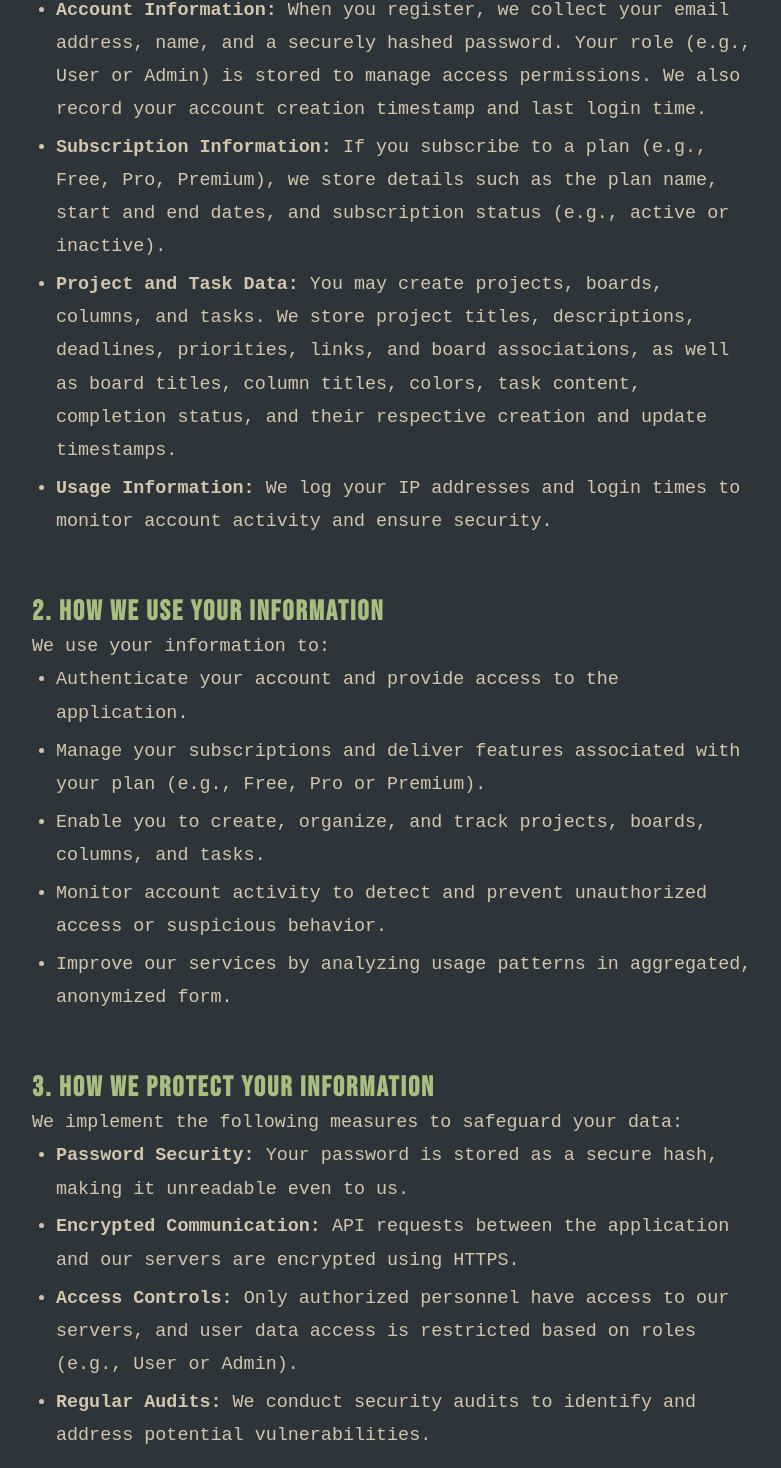
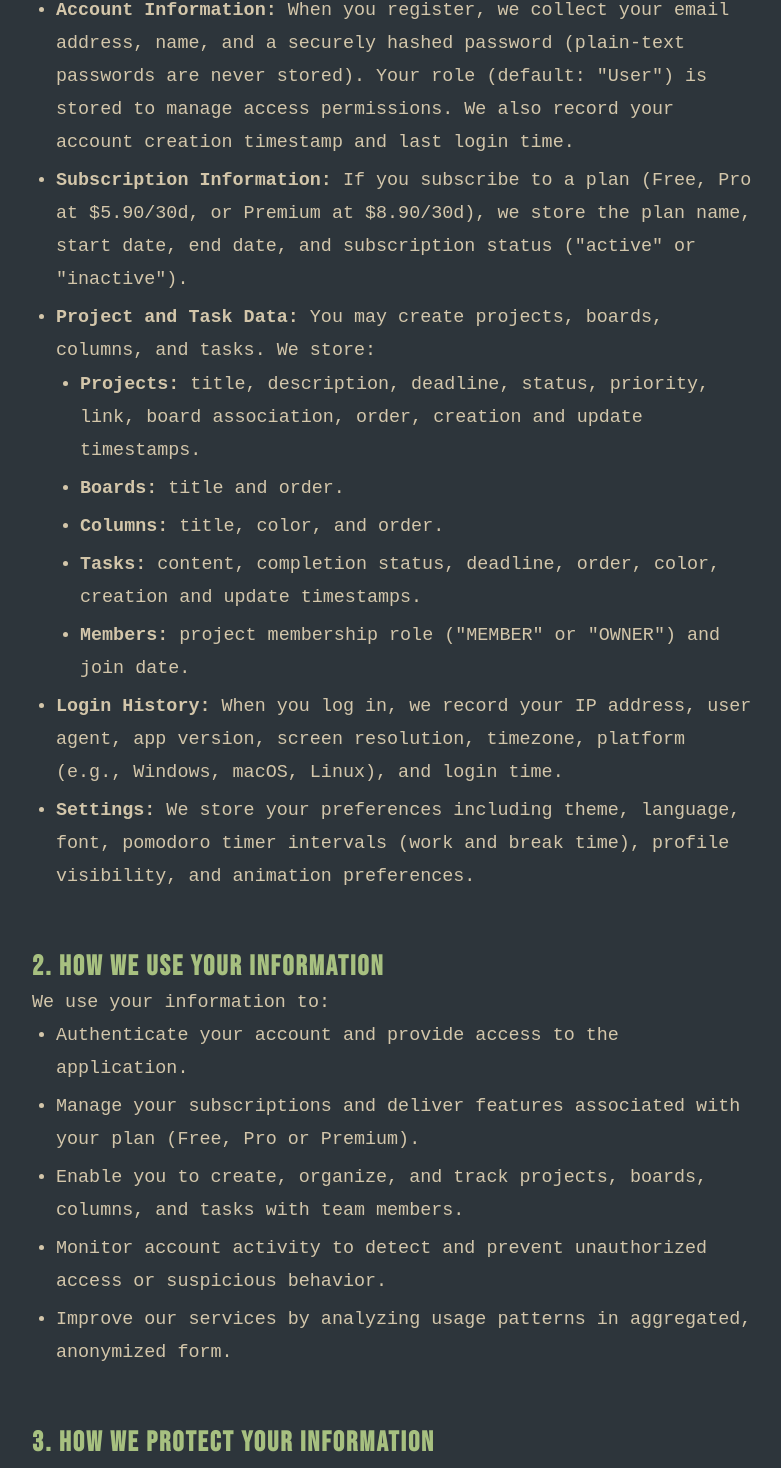
Before and after one commit to OwlDevHub/owl_website, a React (Create React App) app: page /privacy in a window 1280 px wide. Shown: the part 599-2067 px from the top of the page, without its empty margins (248-1029 px from the left). Built offline with nearby package versions, Linux system fonts and the light colour scheme; a web font is replaced by a local one.

Commit message:
docs: update Terms and Privacy for backend model

```diff
--- a/src/components/pages/PrivacyPage.jsx
+++ b/src/components/pages/PrivacyPage.jsx
@@ -8,7 +8,7 @@ const PrivacyPage = () => {
         <Link to="/" className="back-link">← Back to Home</Link>
         <h1>Privacy Policy</h1>
         <p>
-          We are committed to protecting your privacy. This Privacy Policy explains how we collect, use, store, and protect your personal information when you use our application. By using our service, you agree to the practices described in this policy.
+          We are committed to protecting your privacy. This Privacy Policy explains how we collect, use, store, and protect your personal information when you use OWL. By using our service, you agree to the practices described in this policy.
         </p>
 
         <section>
@@ -17,10 +17,19 @@ const PrivacyPage = () => {
             We collect the following types of information to provide and improve our services:
           </p>
           <ul>
-            <li><strong>Account Information:</strong> When you register, we collect your email address, name, and a securely hashed password. Your role (e.g., User or Admin) is stored to manage access permissions. We also record your account creation timestamp and last login time.</li>
-            <li><strong>Subscription Information:</strong> If you subscribe to a plan (e.g., Free, Pro, Premium), we store details such as the plan name, start and end dates, and subscription status (e.g., active or inactive).</li>
-            <li><strong>Project and Task Data:</strong> You may create projects, boards, columns, and tasks. We store project titles, descriptions, deadlines, priorities, links, and board associations, as well as board titles, column titles, colors, task content, completion status, and their respective creation and update timestamps.</li>
-            <li><strong>Usage Information:</strong> We log your IP addresses and login times to monitor account activity and ensure security.</li>
+            <li><strong>Account Information:</strong> When you register, we collect your email address, name, and a securely hashed password (plain-text passwords are never stored). Your role (default: "User") is stored to manage access permissions. We also record your account creation timestamp and last login time.</li>
+            <li><strong>Subscription Information:</strong> If you subscribe to a plan (Free, Pro at $5.90/30d, or Premium at $8.90/30d), we store the plan name, start date, end date, and subscription status ("active" or "inactive").</li>
+            <li><strong>Project and Task Data:</strong> You may create projects, boards, columns, and tasks. We store:
+              <ul>
+                <li><strong>Projects:</strong> title, description, deadline, status, priority, link, board association, order, creation and update timestamps.</li>
+                <li><strong>Boards:</strong> title and order.</li>
+                <li><strong>Columns:</strong> title, color, and order.</li>
+                <li><strong>Tasks:</strong> content, completion status, deadline, order, color, creation and update timestamps.</li>
+                <li><strong>Members:</strong> project membership role ("MEMBER" or "OWNER") and join date.</li>
+              </ul>
+            </li>
+            <li><strong>Login History:</strong> When you log in, we record your IP address, user agent, app version, screen resolution, timezone, platform (e.g., Windows, macOS, Linux), and login time.</li>
+            <li><strong>Settings:</strong> We store your preferences including theme, language, font, pomodoro timer intervals (work and break time), profile visibility, and animation preferences.</li>
           </ul>
         </section>
 
@@ -31,8 +40,8 @@ const PrivacyPage = () => {
           </p>
           <ul>
             <li>Authenticate your account and provide access to the application.</li>
-            <li>Manage your subscriptions and deliver features associated with your plan (e.g., Free, Pro or Premium).</li>
-            <li>Enable you to create, organize, and track projects, boards, columns, and tasks.</li>
+            <li>Manage your subscriptions and deliver features associated with your plan (Free, Pro or Premium).</li>
+            <li>Enable you to create, organize, and track projects, boards, columns, and tasks with team members.</li>
             <li>Monitor account activity to detect and prevent unauthorized access or suspicious behavior.</li>
             <li>Improve our services by analyzing usage patterns in aggregated, anonymized form.</li>
           </ul>
@@ -44,9 +53,9 @@ const PrivacyPage = () => {
             We implement the following measures to safeguard your data:
           </p>
           <ul>
-            <li><strong>Password Security:</strong> Your password is stored as a secure hash, making it unreadable even to us.</li>
+            <li><strong>Password Security:</strong> Your password is stored as a secure hash (via Werkzeug), making it unreadable even to us.</li>
             <li><strong>Encrypted Communication:</strong> API requests between the application and our servers are encrypted using HTTPS.</li>
-            <li><strong>Access Controls:</strong> Only authorized personnel have access to our servers, and user data access is restricted based on roles (e.g., User or Admin).</li>
+            <li><strong>Access Controls:</strong> Only authorized personnel have access to our servers, and user data access is restricted based on roles (User or Admin). Banned users are flagged and denied access.</li>
             <li><strong>Regular Audits:</strong> We conduct security audits to identify and address potential vulnerabilities.</li>
           </ul>
         </section>
@@ -69,9 +78,9 @@ const PrivacyPage = () => {
             You have the following rights regarding your data:
           </p>
           <ul>
-            <li><strong>Access:</strong> You can request a copy of your personal data, including account details, subscriptions, projects, boards, columns, and tasks.</li>
-            <li><strong>Correction:</strong> You can update your email address or username via the application settings.</li>
-            <li><strong>Deletion:</strong> You can request deletion of your account and associated data (e.g., projects, boards, tasks, and login history) by contacting us.</li>
+            <li><strong>Access:</strong> You can request a copy of your personal data, including account details, subscriptions, projects, boards, columns, tasks, login history, and settings.</li>
+            <li><strong>Correction:</strong> You can update your email address, username, or preferences (theme, language, font, pomodoro intervals, visibility) via the application settings.</li>
+            <li><strong>Deletion:</strong> You can request deletion of your account and associated data (projects, boards, columns, tasks, login history, settings) by contacting us.</li>
             <li><strong>Opt-Out:</strong> You can manage your subscription preferences to cancel or change plans (e.g., switch from Pro to Free).</li>
           </ul>
           <p>
@@ -82,7 +91,7 @@ const PrivacyPage = () => {
         <section>
           <h2>6. Data Retention</h2>
           <p>
-            We retain your data for as long as your account is active or as needed to provide services. If you delete your account, we will remove your personal data, including account information, subscriptions, projects, boards, columns, tasks, and login history, from our servers, except where retention is required by law (e.g., for audit or tax purposes). Anonymized project and task data may be retained for analytical purposes.
+            We retain your data for as long as your account is active or as needed to provide services. If you delete your account, we will remove your personal data, including account information, subscriptions, projects, boards, columns, tasks, login history, and settings from our servers, except where retention is required by law (e.g., for audit or tax purposes). Anonymized project and task data may be retained for analytical purposes.
           </p>
         </section>
 
@@ -94,7 +103,7 @@ const PrivacyPage = () => {
         </section>
 
         <p className="last-updated">
-          Last updated: May 22, 2025
+          Last updated: June 8, 2026
         </p>
       </div>
     </div>
```
Also changed, not shown: src/components/pages/TermsPage.jsx (+15 -10 lines).
